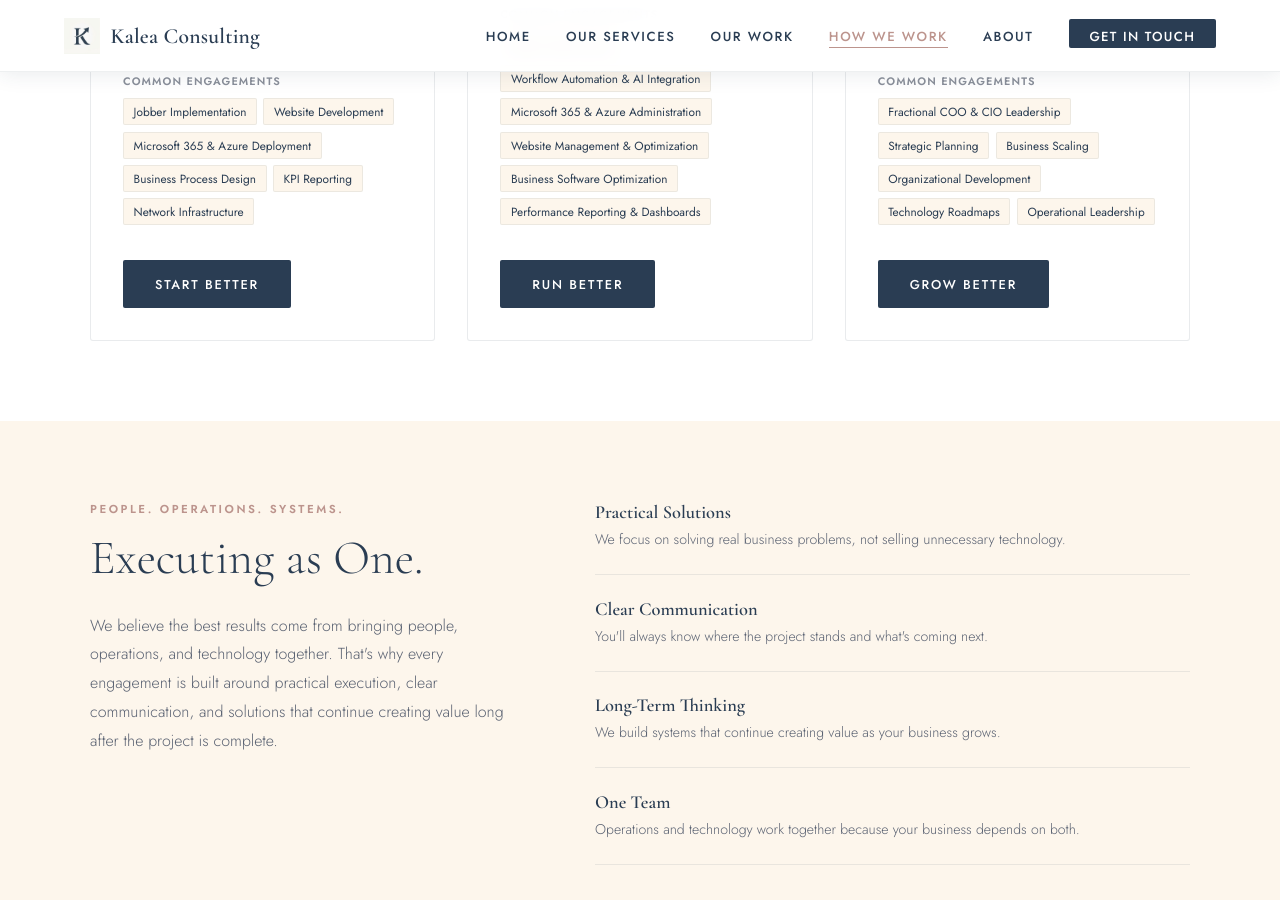
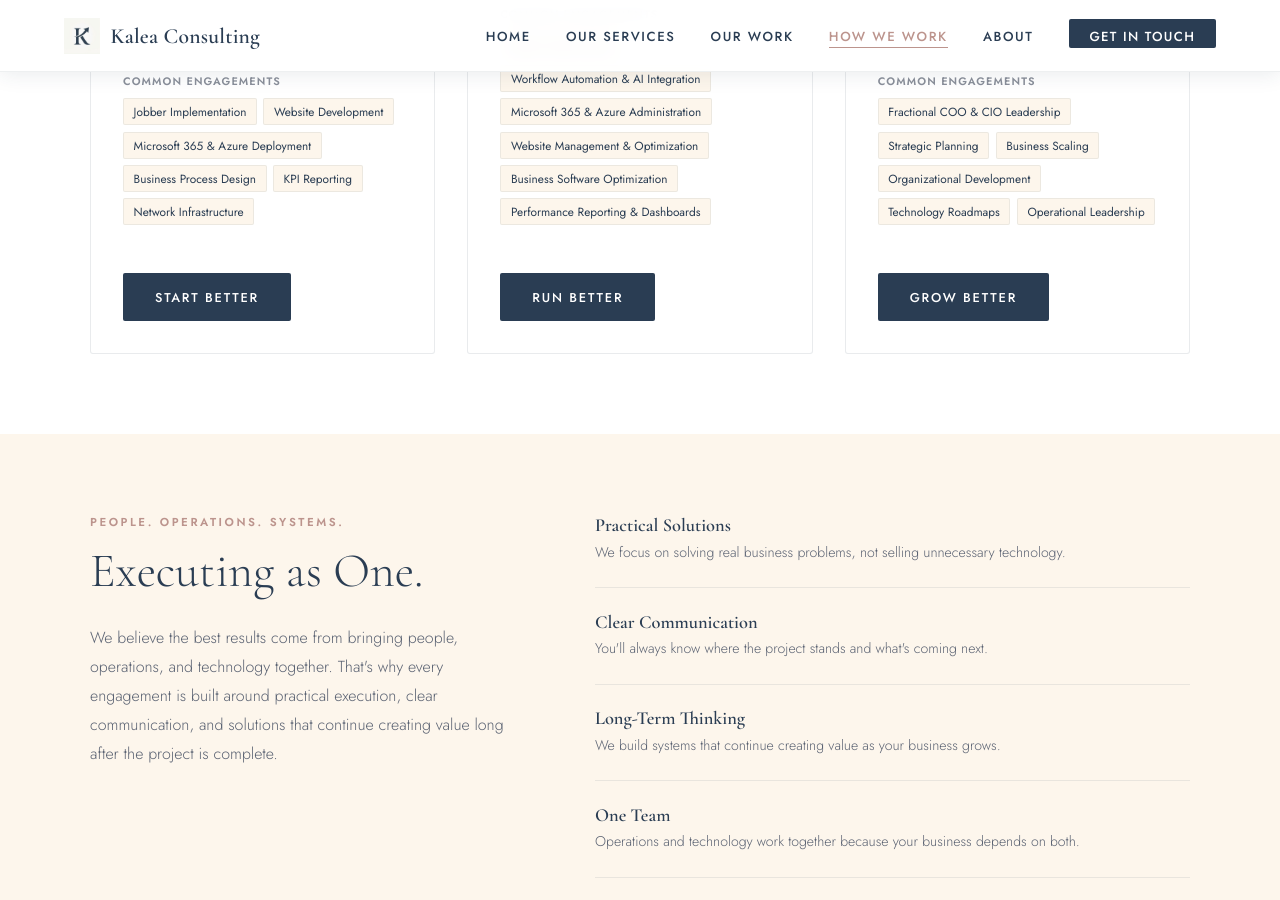
Before and after one commit to Kalea-Consulting/kaleaconsulting, a Jekyll site: the page built from pricing.html, in a window 1280 px wide and 900 px high, scrolled down 1564 px. Built offline with Jekyll 4.4.1, drawn with Linux system fonts in a browser that asks for light colours.

Commit message:
Update pricing.html

```diff
--- a/pricing.html
+++ b/pricing.html
@@ -65,8 +65,8 @@ description: How Kalea Consulting engages — project-based, retainer, and fract
           <span class="fits-tag">Business Process Design </span>
           <span class="fits-tag">KPI Reporting </span>
           <span class="fits-tag">Network Infrastructure</span>
-          <a href="/#contact" class="btn-model">Start Better</a>
         </div>
+        <a href="/#contact" class="btn-model">Start Better</a>
       </div>
 
       <!-- Run Better -->
@@ -97,8 +97,8 @@ description: How Kalea Consulting engages — project-based, retainer, and fract
           <span class="fits-tag">Website Management & Optimization </span>
           <span class="fits-tag">Business Software Optimization</span>
           <span class="fits-tag">Performance Reporting & Dashboards</span>
-          <a href="/#contact" class="btn-model">Run Better</a>
         </div>
+        <a href="/#contact" class="btn-model">Run Better</a>
       </div>
 
       <!-- Lead with Confidence -->
@@ -130,8 +130,8 @@ description: How Kalea Consulting engages — project-based, retainer, and fract
           <span class="fits-tag">Organizational Development</span>
           <span class="fits-tag">Technology Roadmaps </span>
           <span class="fits-tag">Operational Leadership </span>
-          <a href="/#contact" class="btn-model">Grow Better</a>
         </div>
+        <a href="/#contact" class="btn-model">Grow Better</a>
       </div>
 
     </div>
```
